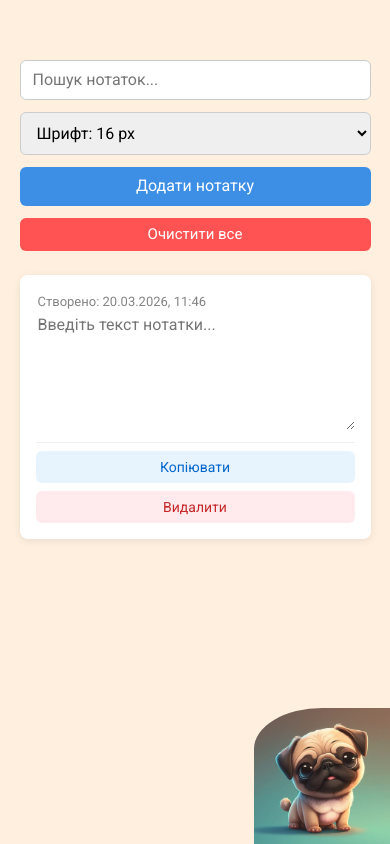
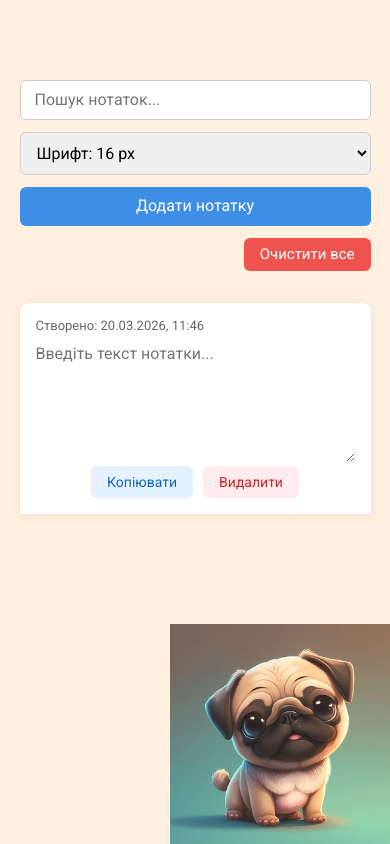
Before and after one commit to starkturtle/notepug, a plain HTML site: page index.html in a window 390 px wide. Both pictures are taken after a click on the button "Додати нотатку". Drawn offline with nearby package versions, Linux system fonts and the light colour scheme.

Commit message:
Update styles.css

```diff
--- a/styles.css
+++ b/styles.css
@@ -4,34 +4,34 @@
 
 body {
     background: rgb(255, 239, 223);
-  padding-top: 60px;
     font-family: 'Roboto', sans-serif;
     min-height: 100vh;
+    margin: 0;
+    padding: 80px 0 40px;
     position: relative;
-  margin: 0;
 }
 
 .container {
     width: 90%;
-  max-width: 1200px;
+    max-width: 1100px;
     margin: 0 auto;
 }
 
 .controls {
     display: flex;
+    flex-wrap: wrap;
     gap: 12px;
-  flex-wrap: wrap;
-  margin-bottom: 24px;
+    margin-bottom: 32px;
     align-items: center;
 }
 
 #search-input {
-  padding: 10px 12px;
     flex: 1;
     min-width: 220px;
+    padding: 10px 14px;
+    font-size: 16px;
     border: 1px solid #ccc;
     border-radius: 6px;
-  font-size: 16px;
 }
 
 #font-size-select {
@@ -44,16 +44,15 @@
 .add-button {
     padding: 10px 24px;
     font-size: 16px;
-  background-color: #3d8fe6;
+    background: #3d8fe6;
     color: white;
     border: none;
     border-radius: 6px;
     cursor: pointer;
-  white-space: nowrap;
 }
 
 .add-button:hover {
-  background-color: #2b7bd1;
+    background: #2b7bd1;
 }
 
 .note-wrapper {
@@ -61,12 +60,16 @@
 }
 
 .note {
-  background: #fff;
-  box-shadow: 0 2px 8px rgba(0,0,0,0.08);
-  border-radius: 8px;
+    background: white;
+    border-radius: 8px 8px 0 0;
+    box-shadow: 0 2px 10px rgba(0,0,0,0.07);
     padding: 16px;
-  display: flex;
-  flex-direction: column;
+}
+
+.created-at {
+    font-size: 13px;
+    color: #666;
+    margin-bottom: 8px;
 }
 
 .note textarea {
@@ -75,28 +78,27 @@
     border: none;
     outline: none;
     resize: vertical;
-  font-size: 16px;          /* default, змінюється через JS */
-  line-height: 1.6;
-  font-family: 'Roboto', sans-serif;
+    font-size: 16px;
+    line-height: 1.55;
+    font-family: inherit;
     background: transparent;
-  margin-bottom: 12px;
+    padding: 0;
 }
 
-.created-at {
-  font-size: 13px;
-  color: #777;
-  margin-top: 4px;
-  padding-left: 2px;
-  opacity: 0.9;
-  order: -1;                /* дата зверху */
+.note-actions-wrapper {
+    display: flex;
+    align-items: center;
+    justify-content: space-between;
+    background: #f9f9f9;
+    border-radius: 0 0 8px 8px;
+    padding: 10px 16px;
+    border-top: 1px solid #eee;
+    box-shadow: 0 2px 10px rgba(0,0,0,0.07);
 }
 
 .note-actions {
     display: flex;
-  gap: 12px;
-  margin-top: auto;         /* притискає кнопки донизу */
-  padding-top: 8px;
-  border-top: 1px solid #eee;
+    gap: 10px;
 }
 
 .action-btn {
@@ -105,21 +107,32 @@
     border: none;
     border-radius: 6px;
     cursor: pointer;
-  transition: all 0.15s;
-}
-
-.action-btn:hover {
-  opacity: 0.9;
+    transition: 0.13s;
 }
 
 .copy-btn {
-  background: #e8f4fd;
-  color: #0066cc;
+    background: #e3f2fd;
+    color: #1565c0;
+}
+
+.copy-btn:hover {
+    background: #bbdefb;
 }
 
 .delete-btn {
     background: #ffebee;
     color: #c62828;
+}
+
+.delete-btn:hover {
+    background: #ffcdd2;
+}
+
+.char-count {
+    font-size: 13.5px;
+    color: #444;
+    font-weight: 500;
+    white-space: nowrap;
 }
 
 .note-wrapper.hidden {
@@ -131,50 +144,45 @@
     position: fixed;
     bottom: 0;
     right: 0;
-  width: 320px;
+    width: 300px;
     height: auto;
-  max-width: 35vw;
-  opacity: 1;
+    opacity: 0.95;
     pointer-events: none;
     z-index: -1;
-  border-top-left-radius: 50% 30%;
 }
 
-/* Адаптація */
-@media (max-width: 900px) {
-  .pug-bg {
-    width: 220px;
+/* Адаптив */
+@media (max-width: 800px) {
+    .pug-bg { width: 220px; }
+    .controls { flex-direction: column; align-items: stretch; }
+    #search-input, #font-size-select, .add-button { width: 100%; }
 }
 
-  .controls {
+@media (max-width: 500px) {
+    .note-actions-wrapper {
         flex-direction: column;
+        gap: 10px;
         align-items: stretch;
+        padding: 12px;
     }
-
-  #search-input, #font-size-select, .add-button {
-    width: 100%;
+    .note-actions {
+        justify-content: center;
     }
-
-  .note-actions {
-    flex-direction: column;
-    gap: 8px;
-  }
-
-  .action-btn {
-    width: 100%;
+    .char-count {
+        text-align: center;
     }
 }
 
+/* Кнопка очистити все */
 .clear-all-btn {
+    margin-left: auto;
+    background: #ef5350;
+    color: white;
     padding: 8px 16px;
-  font-size: 15px;
-  background: #ff5252;
-  color: white;
     border: none;
     border-radius: 6px;
     cursor: pointer;
-  margin-left: auto;
-  transition: background 0.2s;
+    font-size: 15px;
 }
 
 .clear-all-btn:hover {
```
Lines whose indentation alone changed are shown as unchanged.
